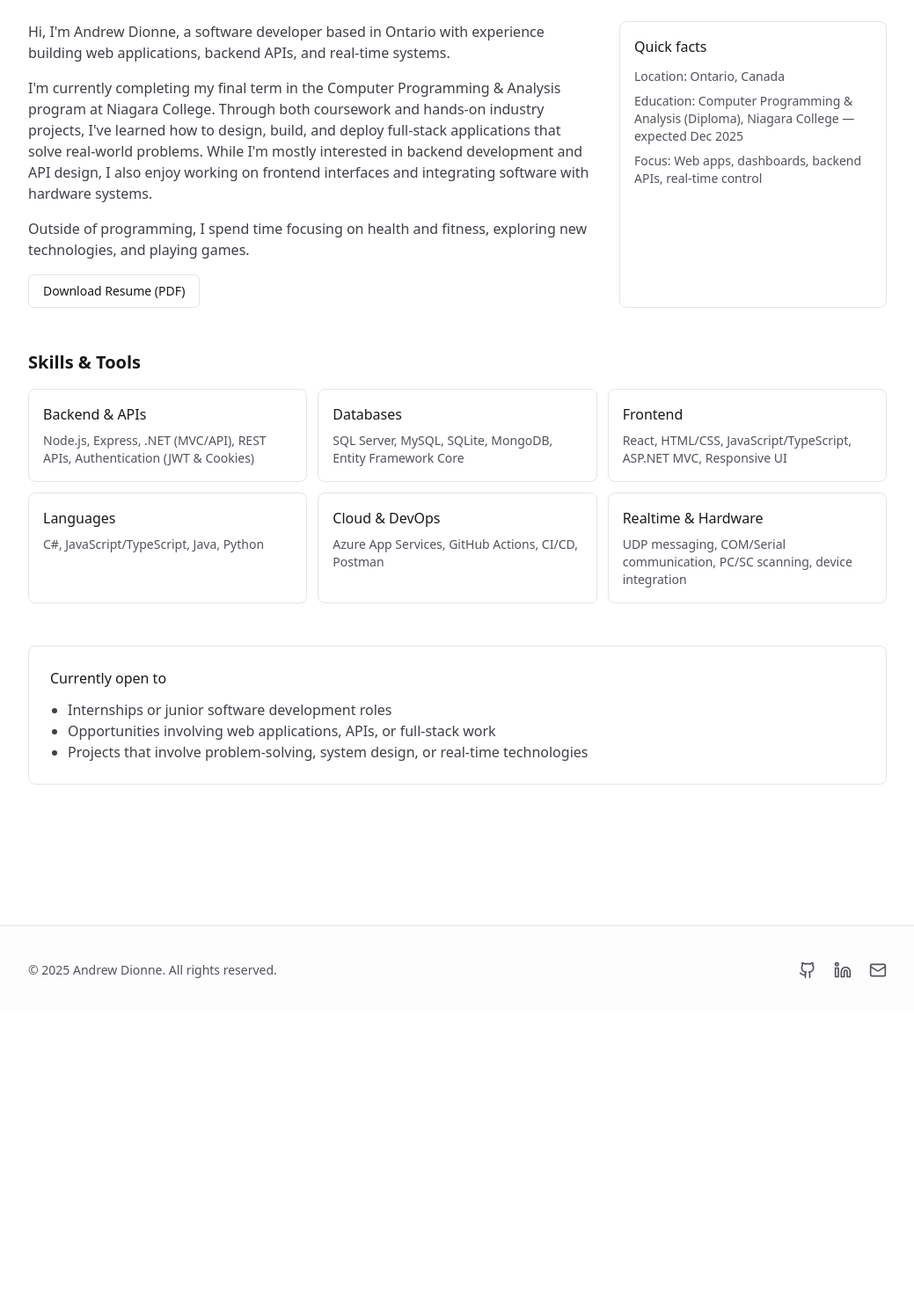
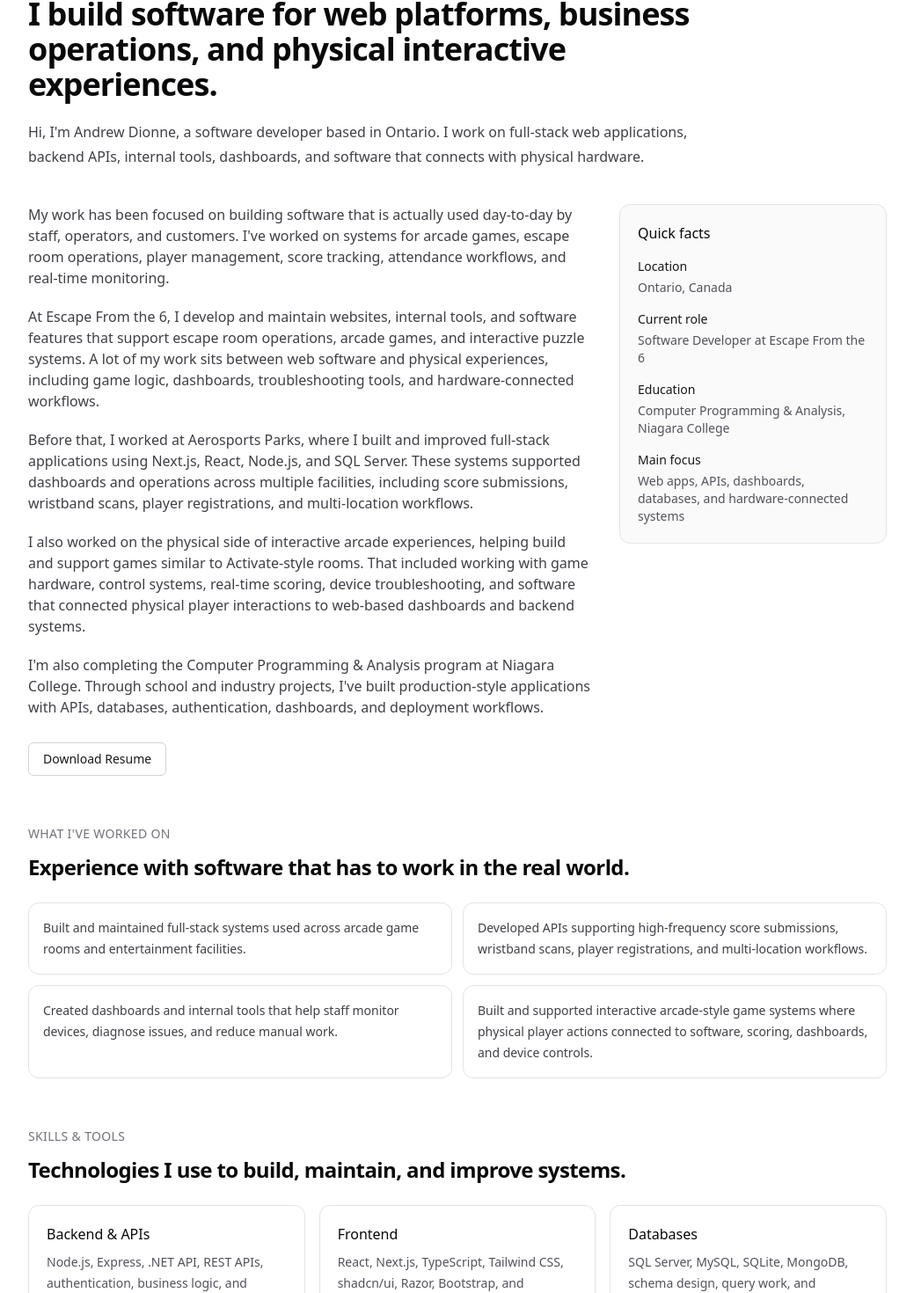
Before and after one commit to rxsq/portfolio, a Next.js app: page /about in a window 1280 px wide. Shown: the part 157-1627 px from the top of the page at 88% size, without its empty margins (120-1159 px from the left). Before the commit the page ends 1310 px from the top, so only its background shows below. Built offline with nearby package versions, Linux system fonts and the light colour scheme.

Commit message:
feat: updated resume and contact section to better reflect current position

```diff
--- a/app/about/page.tsx
+++ b/app/about/page.tsx
@@ -3,137 +3,213 @@ import type { Metadata } from "next";
 
 export const metadata: Metadata = { title: "About" };
 
+const skills = [
+  {
+    title: "Backend & APIs",
+    items:
+      "Node.js, Express, .NET API, REST APIs, authentication, business logic, and internal tooling.",
+  },
+  {
+    title: "Frontend",
+    items:
+      "React, Next.js, TypeScript, Tailwind CSS, shadcn/ui, Razor, Bootstrap, and responsive interfaces.",
+  },
+  {
+    title: "Databases",
+    items:
+      "SQL Server, MySQL, SQLite, MongoDB, schema design, query work, and operational data flows.",
+  },
+  {
+    title: "Hardware & Realtime Systems",
+    items:
+      "Serial communication, device control, scoring systems, dashboards, monitoring tools, and hardware-connected workflows.",
+  },
+  {
+    title: "Cloud & DevOps",
+    items:
+      "Azure, GitHub Actions, CI/CD pipelines, Docker, deployment workflows, and production support.",
+  },
+  {
+    title: "Languages",
+    items: "TypeScript, JavaScript, C#, Java, Python, HTML, and CSS.",
+  },
+];
+
+const highlights = [
+  "Built and maintained full-stack systems used across arcade game rooms and entertainment facilities.",
+  "Developed APIs supporting high-frequency score submissions, wristband scans, player registrations, and multi-location workflows.",
+  "Created dashboards and internal tools that help staff monitor devices, diagnose issues, and reduce manual work.",
+  "Built and supported interactive arcade-style game systems where physical player actions connected to software, scoring, dashboards, and device controls.",
+];
+
 export default function AboutPage() {
   return (
     <main>
       <Container className="py-16">
-        <h1 className="text-3xl font-semibold">About</h1>
+        <section className="max-w-3xl">
+          <p className="text-sm font-medium uppercase tracking-wide text-zinc-500">
+            About me
+          </p>
 
-        <div className="mt-6 grid gap-8 md:grid-cols-3">
-          {/* Bio */}
-          <div className="md:col-span-2 space-y-4 text-zinc-700">
+          <h1 className="mt-3 text-3xl font-semibold tracking-tight text-zinc-950 sm:text-4xl">
+            I build software for web platforms, business operations, and
+            physical interactive experiences.
+          </h1>
+
+          <p className="mt-5 text-base leading-7 text-zinc-700">
+            Hi, I&apos;m Andrew Dionne, a software developer based in Ontario. I
+            work on full-stack web applications, backend APIs, internal tools,
+            dashboards, and software that connects with physical hardware.
+          </p>
+        </section>
+
+        <div className="mt-10 grid gap-8 lg:grid-cols-3">
+          <section className="space-y-5 text-zinc-700 lg:col-span-2">
             <p>
-              Hi, I&apos;m Andrew Dionne, a software developer based in Ontario
-              with experience building web applications, backend APIs, and
-              real-time systems.
+              My work has been focused on building software that is actually
+              used day-to-day by staff, operators, and customers. I&apos;ve
+              worked on systems for arcade games, escape room operations, player
+              management, score tracking, attendance workflows, and real-time
+              monitoring.
             </p>
 
             <p>
-              I&apos;m currently completing my final term in the Computer
-              Programming &amp; Analysis program at Niagara College. Through
-              both coursework and hands-on industry projects, I&apos;ve learned
-              how to design, build, and deploy full-stack applications that
-              solve real-world problems. While I&apos;m mostly interested in
-              backend development and API design, I also enjoy working on
-              frontend interfaces and integrating software with hardware
-              systems.
+              At Escape From the 6, I develop and maintain websites, internal
+              tools, and software features that support escape room operations,
+              arcade games, and interactive puzzle systems. A lot of my work
+              sits between web software and physical experiences, including game
+              logic, dashboards, troubleshooting tools, and hardware-connected
+              workflows.
             </p>
 
             <p>
-              Outside of programming, I spend time focusing on health and
-              fitness, exploring new technologies, and playing games.
+              Before that, I worked at Aerosports Parks, where I built and
+              improved full-stack applications using Next.js, React, Node.js,
+              and SQL Server. These systems supported dashboards and operations
+              across multiple facilities, including score submissions, wristband
+              scans, player registrations, and multi-location workflows.
             </p>
 
-            {/* Resume */}
-            <a
-              href="/Andrew-Dionne-Resume.pdf"
-              download="Andrew-Dionne-Resume.pdf"
-              className="inline-block mt-4 rounded-md border px-4 py-2 text-sm font-medium text-zinc-900 hover:bg-zinc-100 transition"
-            >
-              Download Resume (PDF)
-            </a>
+            <p>
+              I also worked on the physical side of interactive arcade
+              experiences, helping build and support games similar to
+              Activate-style rooms. That included working with game hardware,
+              control systems, real-time scoring, device troubleshooting, and
+              software that connected physical player interactions to web-based
+              dashboards and backend systems.
+            </p>
+
+            <p>
+              I&apos;m also completing the Computer Programming &amp; Analysis
+              program at Niagara College. Through school and industry projects,
+              I&apos;ve built production-style applications with APIs,
+              databases, authentication, dashboards, and deployment workflows.
+            </p>
+
+            <div className="pt-2">
+              <a
+                href="/Andrew-Dionne-Resume.pdf"
+                download="Andrew-Dionne-Resume.pdf"
+                className="inline-flex items-center rounded-md border border-zinc-300 px-4 py-2 text-sm font-medium text-zinc-900 transition hover:bg-zinc-100"
+              >
+                Download Resume
+              </a>
+            </div>
+          </section>
+
+          <aside className="h-fit rounded-xl border border-zinc-200 bg-zinc-50 p-5">
+            <h2 className="font-medium text-zinc-950">Quick facts</h2>
+
+            <dl className="mt-4 space-y-4 text-sm">
+              <div>
+                <dt className="font-medium text-zinc-900">Location</dt>
+                <dd className="mt-1 text-zinc-600">Ontario, Canada</dd>
+              </div>
+
+              <div>
+                <dt className="font-medium text-zinc-900">Current role</dt>
+                <dd className="mt-1 text-zinc-600">
+                  Software Developer at Escape From the 6
+                </dd>
+              </div>
+
+              <div>
+                <dt className="font-medium text-zinc-900">Education</dt>
+                <dd className="mt-1 text-zinc-600">
+                  Computer Programming &amp; Analysis, Niagara College
+                </dd>
+              </div>
+
+              <div>
+                <dt className="font-medium text-zinc-900">Main focus</dt>
+                <dd className="mt-1 text-zinc-600">
+                  Web apps, APIs, dashboards, databases, and hardware-connected
+                  systems
+                </dd>
+              </div>
+            </dl>
+          </aside>
+        </div>
+
+        <section className="mt-14">
+          <div className="max-w-3xl">
+            <p className="text-sm font-medium uppercase tracking-wide text-zinc-500">
+              What I&apos;ve worked on
+            </p>
+
+            <h2 className="mt-3 text-2xl font-semibold tracking-tight text-zinc-950">
+              Experience with software that has to work in the real world.
+            </h2>
           </div>
 
-          {/* Quick facts */}
-          <div className="rounded-lg border p-4">
-            <h2 className="font-medium">Quick facts</h2>
-            <ul className="mt-3 space-y-2 text-sm text-zinc-600">
-              <li>
-                <span className="font-medium">Location:</span> Ontario, Canada
-              </li>
-              <li>
-                <span className="font-medium">Education:</span> Computer
-                Programming &amp; Analysis (Diploma), Niagara College — expected
-                Dec 2025
-              </li>
-              {/* <li>
-                <span className="font-medium">Current:</span> Software Developer
-                @ Aerosports Parks
-              </li> */}
-              <li>
-                <span className="font-medium">Focus:</span> Web apps,
-                dashboards, backend APIs, real-time control
-              </li>
-            </ul>
-          </div>
-        </div>
-
-        {/* Skills / tools */}
-        <section className="mt-12">
-          <h2 className="text-xl font-semibold">Skills &amp; Tools</h2>
-          <div className="mt-4 grid gap-3 sm:grid-cols-2 lg:grid-cols-3">
-            <div className="rounded-lg border p-4">
-              <h3 className="font-medium">Backend &amp; APIs</h3>
-              <p className="mt-2 text-sm text-zinc-600">
-                Node.js, Express, .NET (MVC/API), REST APIs, Authentication (JWT
-                &amp; Cookies)
-              </p>
-            </div>
-
-            <div className="rounded-lg border p-4">
-              <h3 className="font-medium">Databases</h3>
-              <p className="mt-2 text-sm text-zinc-600">
-                SQL Server, MySQL, SQLite, MongoDB, Entity Framework Core
-              </p>
-            </div>
-
-            <div className="rounded-lg border p-4">
-              <h3 className="font-medium">Frontend</h3>
-              <p className="mt-2 text-sm text-zinc-600">
-                React, HTML/CSS, JavaScript/TypeScript, ASP.NET MVC, Responsive
-                UI
-              </p>
-            </div>
-
-            <div className="rounded-lg border p-4">
-              <h3 className="font-medium">Languages</h3>
-              <p className="mt-2 text-sm text-zinc-600">
-                C#, JavaScript/TypeScript, Java, Python
-              </p>
-            </div>
-
-            <div className="rounded-lg border p-4">
-              <h3 className="font-medium">Cloud &amp; DevOps</h3>
-              <p className="mt-2 text-sm text-zinc-600">
-                Azure App Services, GitHub Actions, CI/CD, Postman
-              </p>
-            </div>
-
-            <div className="rounded-lg border p-4">
-              <h3 className="font-medium">Realtime &amp; Hardware</h3>
-              <p className="mt-2 text-sm text-zinc-600">
-                UDP messaging, COM/Serial communication, PC/SC scanning, device
-                integration
-              </p>
-            </div>
+          <div className="mt-6 grid gap-3 sm:grid-cols-2">
+            {highlights.map((highlight) => (
+              <div
+                key={highlight}
+                className="rounded-xl border border-zinc-200 p-4 text-sm leading-6 text-zinc-700"
+              >
+                {highlight}
+              </div>
+            ))}
           </div>
         </section>
 
-        {/* Call to action */}
-        <section className="mt-12">
-          <div className="rounded-lg border p-6">
-            <h2 className="font-medium">Currently open to</h2>
-            <ul className="mt-3 list-disc pl-5 text-zinc-700">
-              <li>Internships or junior software development roles</li>
-              <li>
-                Opportunities involving web applications, APIs, or full-stack
-                work
-              </li>
-              <li>
-                Projects that involve problem-solving, system design, or
-                real-time technologies
-              </li>
-            </ul>
+        <section className="mt-14">
+          <div className="max-w-3xl">
+            <p className="text-sm font-medium uppercase tracking-wide text-zinc-500">
+              Skills &amp; tools
+            </p>
+
+            <h2 className="mt-3 text-2xl font-semibold tracking-tight text-zinc-950">
+              Technologies I use to build, maintain, and improve systems.
+            </h2>
+          </div>
+
+          <div className="mt-6 grid gap-4 sm:grid-cols-2 lg:grid-cols-3">
+            {skills.map((skill) => (
+              <div
+                key={skill.title}
+                className="rounded-xl border border-zinc-200 p-5"
+              >
+                <h3 className="font-medium text-zinc-950">{skill.title}</h3>
+                <p className="mt-2 text-sm leading-6 text-zinc-600">
+                  {skill.items}
+                </p>
+              </div>
+            ))}
+          </div>
+        </section>
+
+        <section className="mt-14 rounded-xl border border-zinc-200 bg-zinc-950 p-6 text-white">
+          <div className="max-w-3xl">
+            <h2 className="text-xl font-semibold">Currently interested in</h2>
+
+            <p className="mt-3 leading-7 text-zinc-300">
+              I&apos;m interested in junior software development opportunities,
+              full-stack work, backend/API development, internal tools,
+              dashboards, and projects where software connects with real
+              operations or physical systems.
+            </p>
           </div>
         </section>
       </Container>
```
Also changed, not shown: 2 other files (tests, documents, lock files or other folders).
